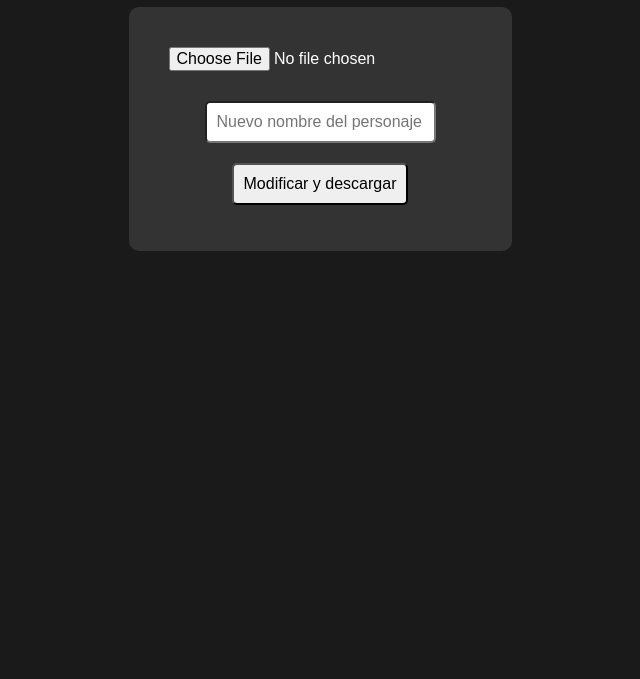
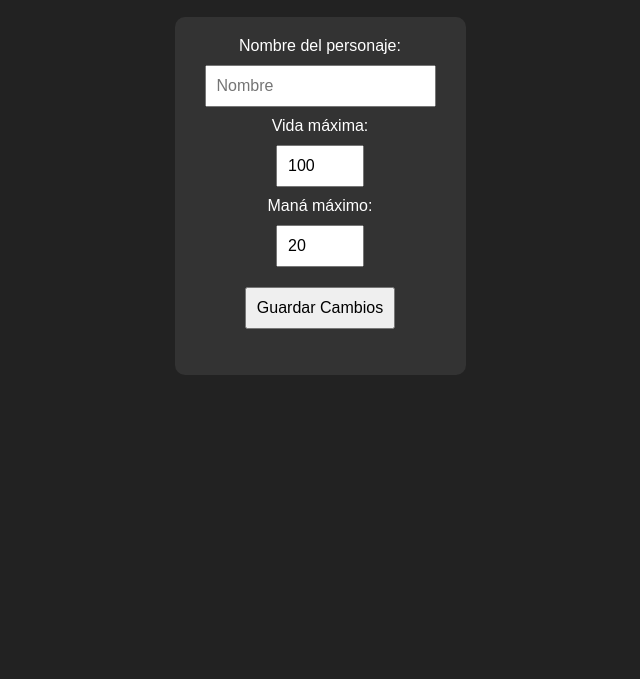
Before and after one commit to Cat940162636366/Teditor, a plain HTML site: page index.html in a window 1280 px wide. Shown: the part 121-800 px from the top of the page, without its empty margins (320-960 px from the left). Drawn offline with Linux system fonts and the light colour scheme.

Commit message:
Add files via upload

```diff
--- a/index.html
+++ b/index.html
@@ -2,60 +2,54 @@
 <html lang="es">
 <head>
   <meta charset="UTF-8">
-  <title>Editor de personaje .plr</title>
+  <title>Editor de Personaje - Terraria</title>
   <style>
-    body { background: #1a1a1a; color: white; font-family: sans-serif; text-align: center; padding: 40px; }
-    input, button { padding: 10px; margin: 10px; border-radius: 5px; font-size: 16px; }
-    .card { background: #333; padding: 20px; border-radius: 10px; display: inline-block; }
+    body {
+      font-family: Arial, sans-serif;
+      background: #222;
+      color: #fff;
+      text-align: center;
+      padding: 30px;
+    }
+    input, button {
+      padding: 10px;
+      margin: 10px;
+      font-size: 16px;
+    }
+    .card {
+      background: #333;
+      border-radius: 10px;
+      padding: 20px;
+      display: inline-block;
+      margin-top: 20px;
+    }
   </style>
 </head>
 <body>
-  <h1>Editor de Personaje Terraria (.plr)</h1>
+  <h1>Editor de Personaje - Terraria</h1>
   <div class="card">
-    <input type="file" id="fileInput" accept=".plr"><br>
-    <input type="text" id="newName" placeholder="Nuevo nombre del personaje"><br>
-    <button onclick="modificarNombre()">Modificar y descargar</button>
-    <p id="estado"></p>
+    <label>Nombre del personaje:</label><br>
+    <input id="nameInput" type="text" placeholder="Nombre"><br>
+
+    <label>Vida máxima:</label><br>
+    <input id="vidaInput" type="number" min="100" max="500" value="100"><br>
+
+    <label>Maná máximo:</label><br>
+    <input id="manaInput" type="number" min="20" max="200" value="20"><br>
+
+    <button onclick="guardarCambios()">Guardar Cambios</button>
+
+    <p id="output"></p>
   </div>
 
   <script>
-    let archivoOriginal = null;
+    function guardarCambios() {
+      const nombre = document.getElementById("nameInput").value;
+      const vida = document.getElementById("vidaInput").value;
+      const mana = document.getElementById("manaInput").value;
 
-    document.getElementById('fileInput').addEventListener('change', (e) => {
-      archivoOriginal = e.target.files[0];
-    });
-
-    function modificarNombre() {
-      if (!archivoOriginal) {
-        document.getElementById('estado').innerText = "Primero sube un archivo .plr";
-        return;
-      }
-
-      const lector = new FileReader();
-      lector.onload = function(e) {
-        const buffer = e.target.result;
-        const data = new Uint8Array(buffer);
-        const nuevoNombre = document.getElementById('newName').value;
-
-        // Reemplaza el nombre en una posición de prueba (ej: offset 20)
-        const nombreBytes = new TextEncoder().encode(nuevoNombre);
-        const offset = 20; // Esto es solo un ejemplo; hay que analizar el formato real
-
-        for (let i = 0; i < nombreBytes.length && (offset + i) < data.length; i++) {
-          data[offset + i] = nombreBytes[i];
-        }
-
-        // Crear nuevo archivo
-        const blob = new Blob([data], { type: 'application/octet-stream' });
-        const enlace = document.createElement('a');
-        enlace.href = URL.createObjectURL(blob);
-        enlace.download = archivoOriginal.name.replace('.plr', '_modificado.plr');
-        enlace.click();
-
-        document.getElementById('estado').innerText = "Archivo modificado y descargado";
-      };
-
-      lector.readAsArrayBuffer(archivoOriginal);
+      document.getElementById("output").innerText =
+        `Guardado: ${nombre} - Vida: ${vida} - Maná: ${mana}`;
     }
   </script>
 </body>
```
